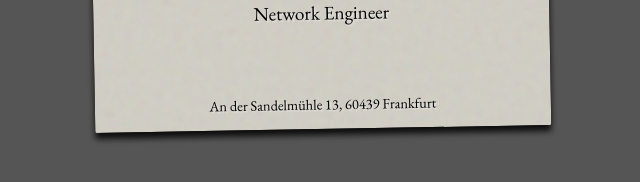
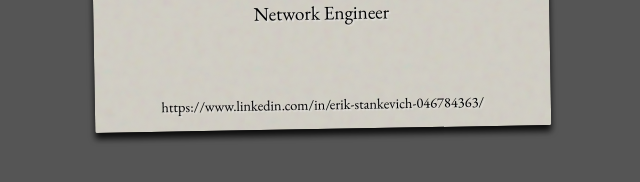
Before and after one commit to eriksokolov/sv, a SvelteKit app: page / in a window 1280 px wide. Shown: the part 411-593 px from the top of the page, without its empty margins (319-959 px from the left). Built offline with nearby package versions, Linux system fonts and the light colour scheme.

Commit message:
change adress in tail-container to linkedin link

```diff
--- a/src/routes/+page.svelte
+++ b/src/routes/+page.svelte
@@ -92,6 +92,10 @@
   justify-content: center;
   font-size: 0.6rem;
 }
+.Tail a{
+  all: unset;
+  cursor: pointer;
+}
 
 .Card p,
 .Card a,
@@ -122,7 +126,7 @@
     </div>
 
     <div class="Tail">
-      <p>An der Sandelmühle 13, 60439 Frankfurt </p>
+      <a href="https://www.linkedin.com/in/erik-stankevich-046784363/">https://www.linkedin.com/in/erik-stankevich-046784363/</a>
     </div>
   </div>
 </div>
```
